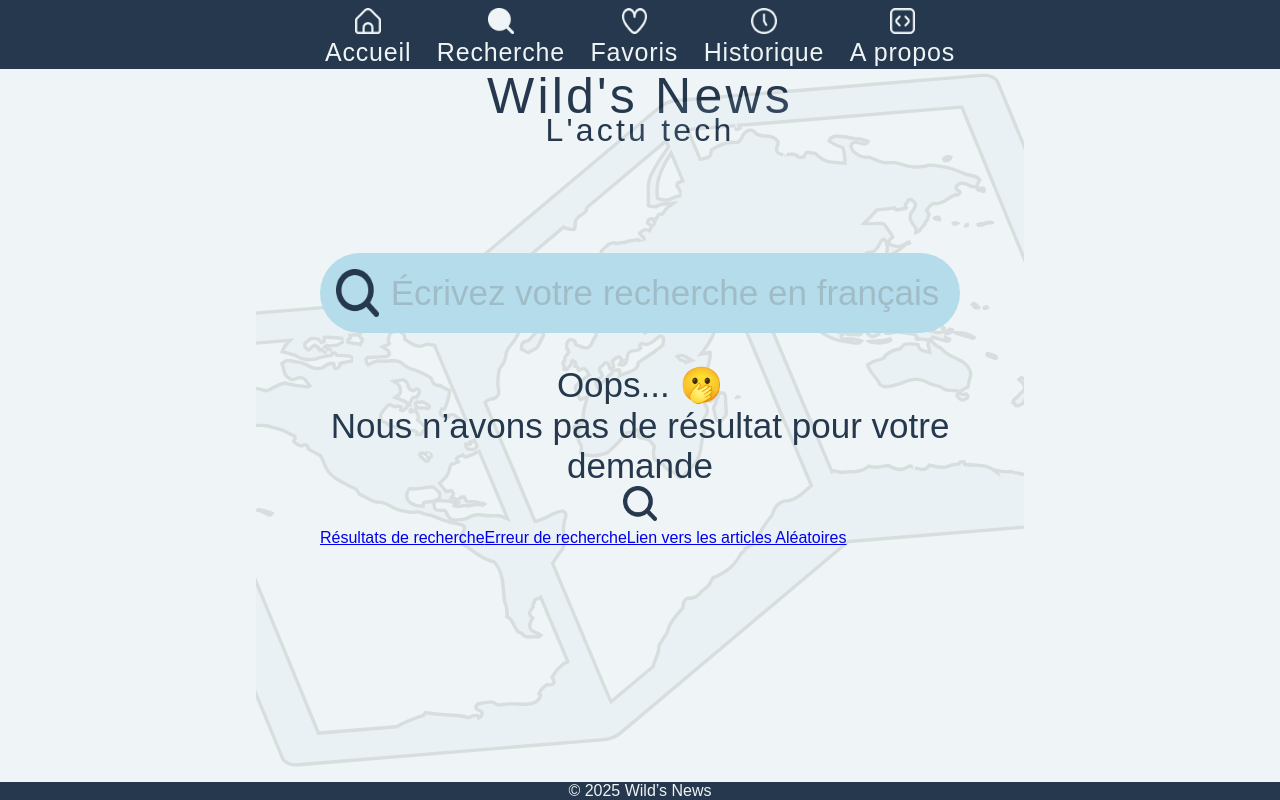
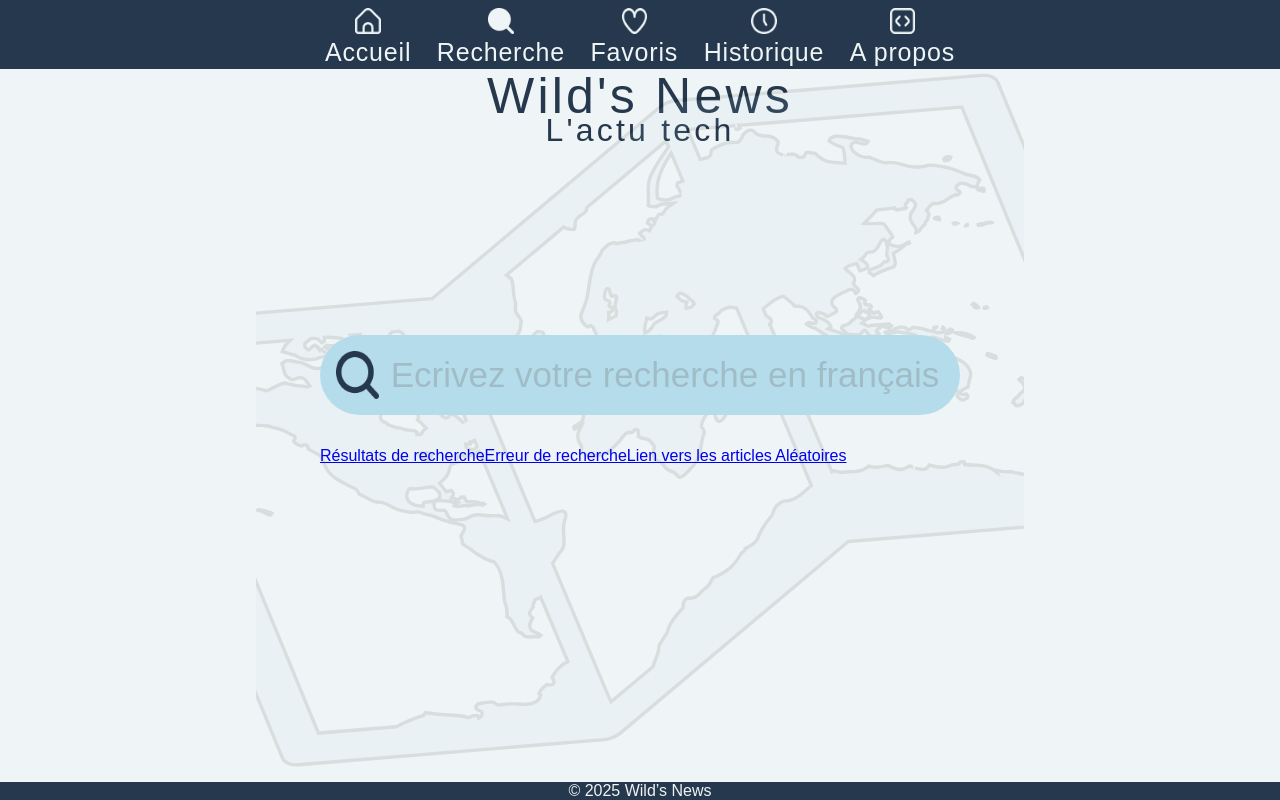
Before and after one commit to WildCodeSchool/2024-12-orleans-cda-project2-team-b, a React (Vite) app: page /recherche in a window 1280 px wide. Built offline with nearby package versions, Linux system fonts and the light colour scheme; a web font is replaced by a local one.

Commit message:
fix searcherror

```diff
--- a/src/pages/search.jsx
+++ b/src/pages/search.jsx
@@ -1,7 +1,8 @@
-import { Link, Outlet, useState } from 'react-router-dom';
+import { Link, Outlet } from 'react-router-dom';
 
-import Oops from './oops';
+// import ButtonRandom from '../components/button-random';
 import './search.scss';
+
 
 const placeholderList = [
   { language: 'Français', placeholderTraduc: 'Ecrivez votre recherche en français' },
@@ -12,22 +13,17 @@ const placeholderList = [
 ];
 
 export default function Search() {
-  // const [pageSearch, setpageSearch] = useState(true);
-
   return (
     <>
-      {/* {pageSearch ? ( */}
+      {/*Plus tard afficher le place holder selon langue choisie */}
+      <div className='search-container'>
+        <div className='search-bar'>
+          <img src='/icons/search.png' />
+          <input type='search' placeholder='Ecrivez votre recherche en français '></input>
+        </div>
+        {/* <ButtonRandom /> */}
 
-      {/* ) : ( */}
-      {/* )} */}
-
-      <div className='search-bar'>
-        <img src='/icons/search.png' alt='Search Icon' />
-        <input type='search' placeholder='Écrivez votre recherche en français' />
       </div>
-
-      <Oops />
-
       <Link to='resultats-de-recherche'>Résultats de recherche</Link>
       <Link to='oops'>Erreur de recherche</Link>
       <Link to='article-aleatoire'>Lien vers les articles Aléatoires</Link>
```
